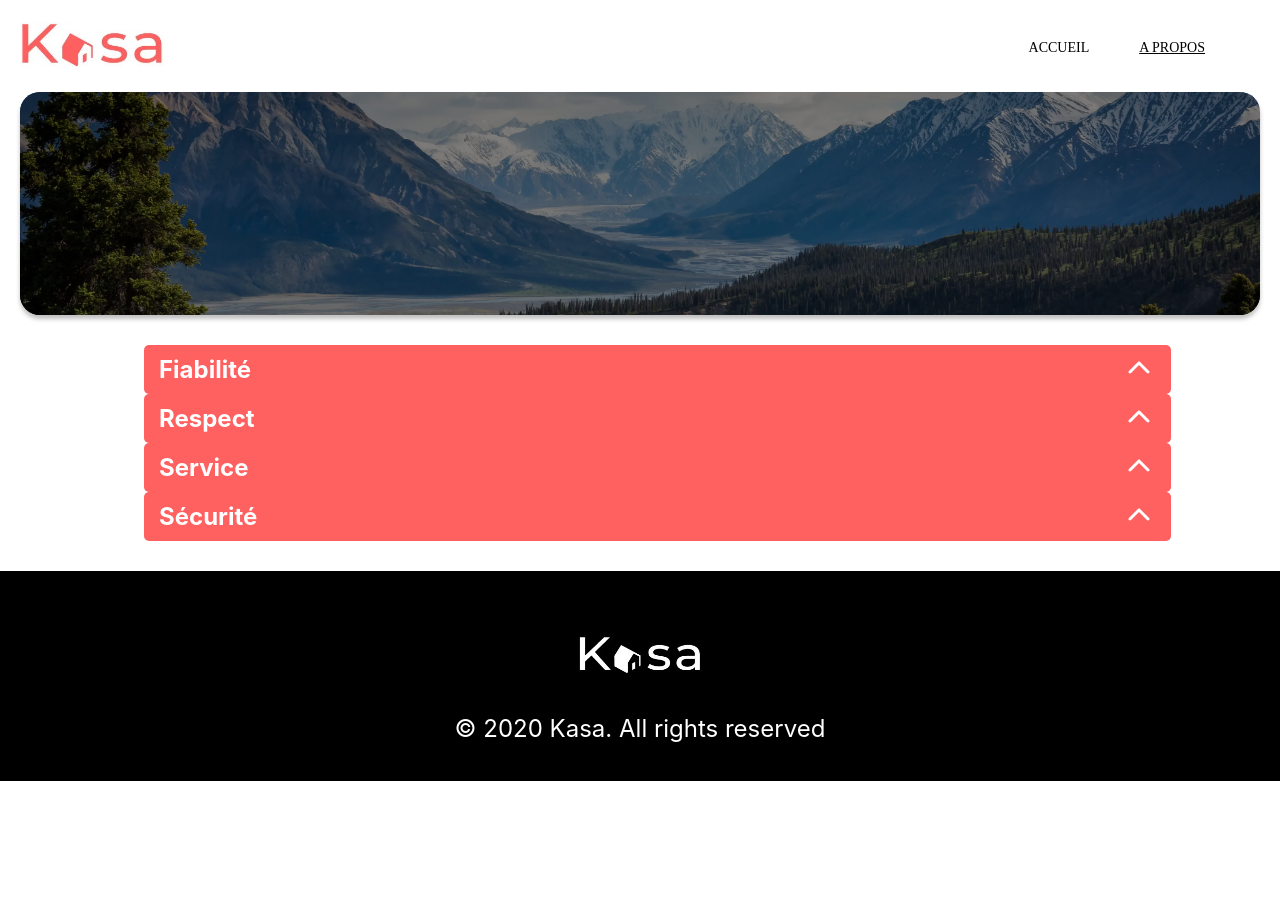
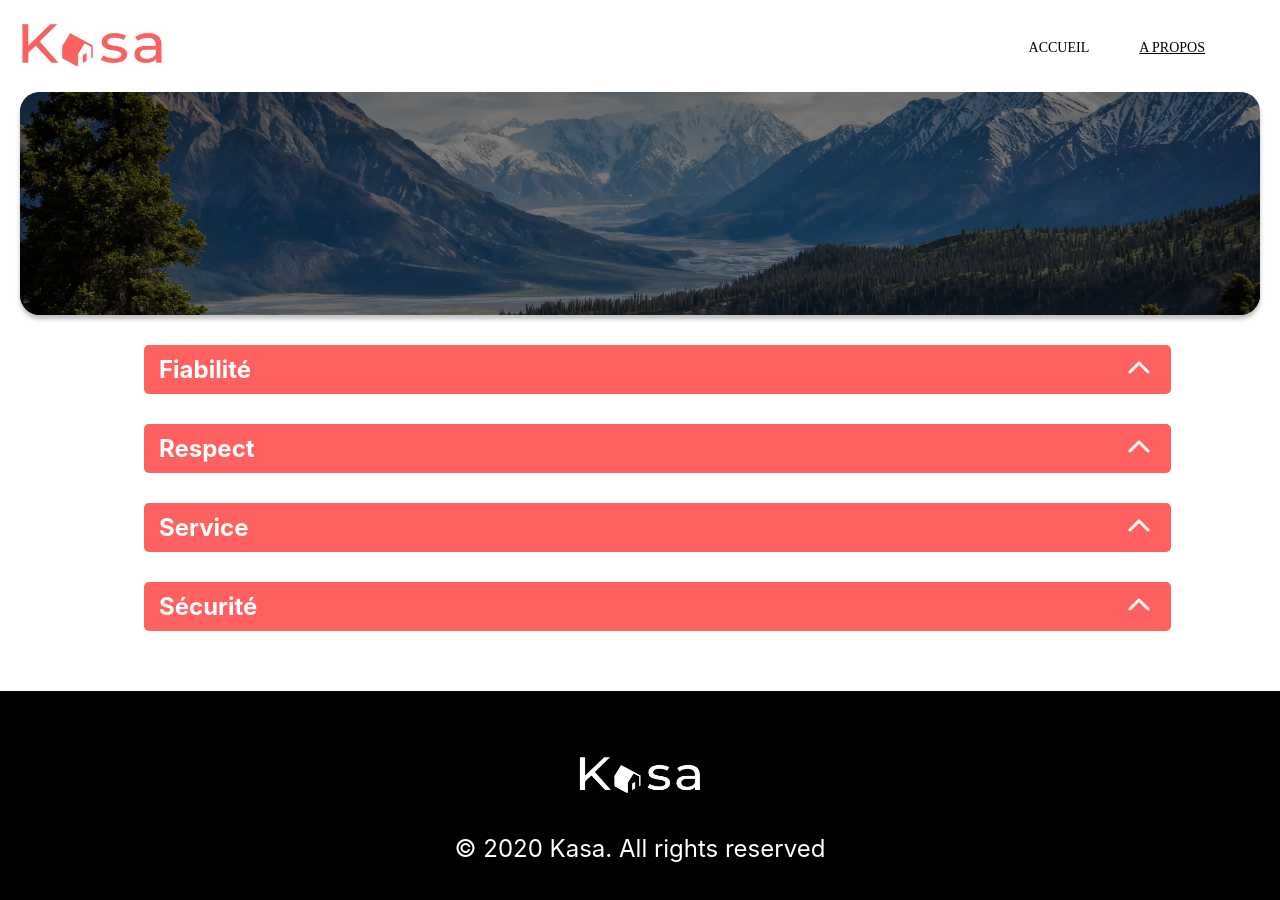
Before and after one commit to speedcore12/OC_P5, a React (Create React App) app in the folder kasa/: page /about in a window 1280 px wide. Before the commit the page ends 800 px from the top, so only its background shows below. Built offline with nearby package versions, Linux system fonts and the light colour scheme.

Commit message:
correction de divers bugs dans les dropdown

```diff
--- a/kasa/src/pages/about/about.module.scss
+++ b/kasa/src/pages/about/about.module.scss
@@ -1,5 +1,5 @@
 main.main {
-margin: auto;
+    margin: auto;
     max-width: 1240px;
     .contener {
         width: 80%;
--- a/kasa/src/pages/components/dropdown.jsx
+++ b/kasa/src/pages/components/dropdown.jsx
@@ -20,9 +20,11 @@ const Dropdown = ({ data }) => {
     };
 
     return (
-        <div className={styles.dropdown}>
+        <div className={styles.dropdowns}>
             {data.map((item, index) => (
-                <div key={index}>
+                // Chaque élément du tableau `data` est rendu comme un dropdown individuel
+                <div className={styles.dropdown} key={index}>
+                    {/* Titre du dropdown, cliquable pour ouvrir/fermer le contenu */}
                     <div className={styles.title} onClick={() => toggleDropdown(index)}>
                         <p>{item.title}</p>
                         <p>
@@ -38,6 +40,7 @@ const Dropdown = ({ data }) => {
                     <div className={`${styles.content} ${openIndexes.includes(index) ? styles.open : ''}`}>
                         <ul>
                             {item.content.map((contentItem, contentIndex) => (
+                                // Chaque élément de contenu est rendu dans un élément de liste <li>
                                 <li key={contentIndex}>{contentItem}</li>
                             ))}
                         </ul>
--- a/kasa/src/pages/components/dropdown.module.scss
+++ b/kasa/src/pages/components/dropdown.module.scss
@@ -1,4 +1,4 @@
-.dropdown {
+.dropdowns {
     display: flex;
     flex-direction: column;
     align-items: center;
@@ -7,6 +7,10 @@
     margin-bottom: 30px;
     background-color: white;
     width: 100%; // Assure que la largeur du dropdown reste constante
+    .dropdown{
+        width: 100%;
+        margin-bottom: 30px;
+    }
 }
 
 .title {
--- a/kasa/src/pages/components/propertyDetails.module.scss
+++ b/kasa/src/pages/components/propertyDetails.module.scss
@@ -74,7 +74,7 @@
                 font-size: 14px;
                 font-weight: 700;
                 padding: 0 5px ;
-                margin-right: 35px;
+                margin-right: 7px;
             }
         }
 
@@ -83,19 +83,18 @@
             margin-left: 15px;
 
         }
-
     }
 
     .dropdowns {
         display: flex;
         justify-content: space-between;
-        align-items: center;
+        align-items: start;
+        width: 100%;
+
 
         // Applique 40% de largeur à chaque dropdown enfant
         > div {
-            width: 40%;
+            width: 45%;
         }
     }
-
-
 }
```
